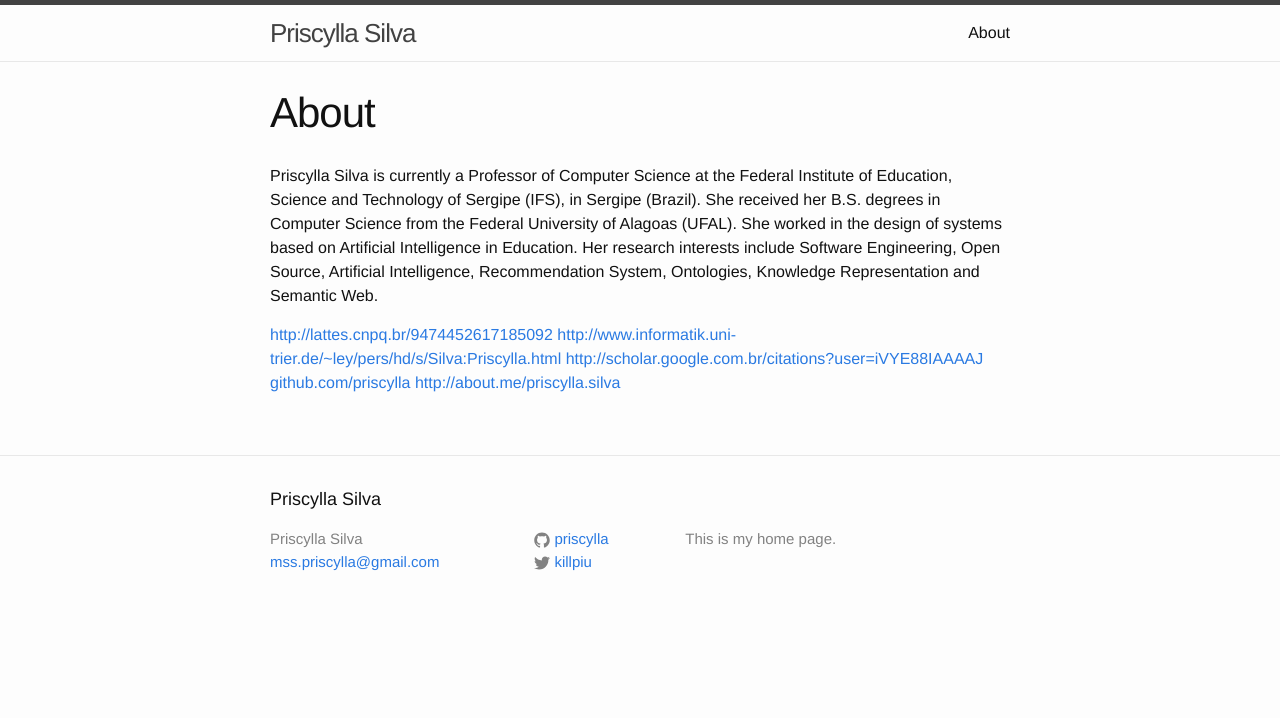
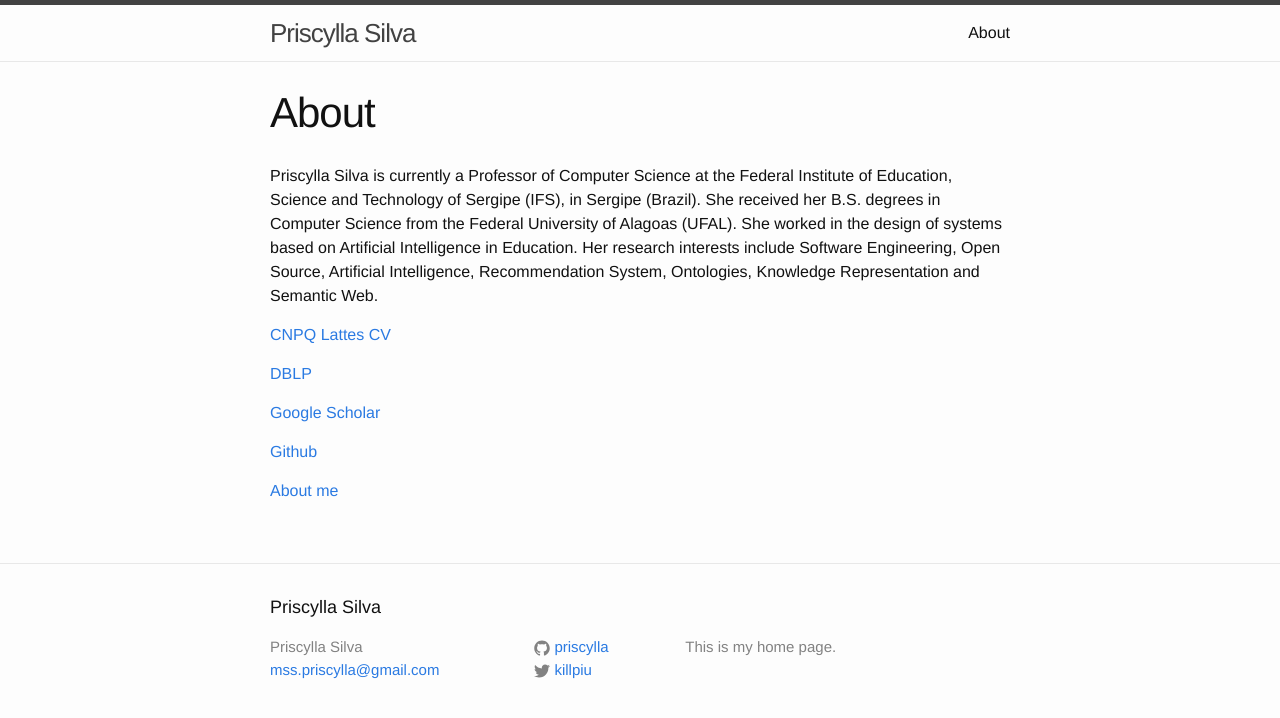
Before and after one commit to priscylla/priscylla.github.io, a Jekyll site: the page built from about.md, in a window 1280 px wide. Shown: the top 718 px of the page. Built offline with Jekyll 4.4.1, drawn with Linux system fonts in a browser that asks for light colours.

Commit message:
about me sem erros

```diff
--- a/about.md
+++ b/about.md
@@ -12,8 +12,12 @@ Artiﬁcial Intelligence in Education. Her research interests include Software
 Engineering, Open Source, Artiﬁcial Intelligence, Recommendation System,
 Ontologies, Knowledge Representation and Semantic Web.
 
-[http://lattes.cnpq.br/9474452617185092](CNPQ Lattes CV)
-[http://www.informatik.uni-trier.de/~ley/pers/hd/s/Silva:Priscylla.html](DBLP)
-[http://scholar.google.com.br/citations?user=iVYE88IAAAAJ](Google Scholar)
-[github.com/priscylla](Github)
-[http://about.me/priscylla.silva](About Me)
+[CNPQ Lattes CV](http://lattes.cnpq.br/9474452617185092)
+
+[DBLP](http://www.informatik.uni-trier.de/~ley/pers/hd/s/Silva:Priscylla.html)
+
+[Google Scholar](http://scholar.google.com.br/citations?user=iVYE88IAAAAJ)
+
+[Github](github.com/priscylla)
+
+[About me](http://about.me/priscylla.silva)
```
